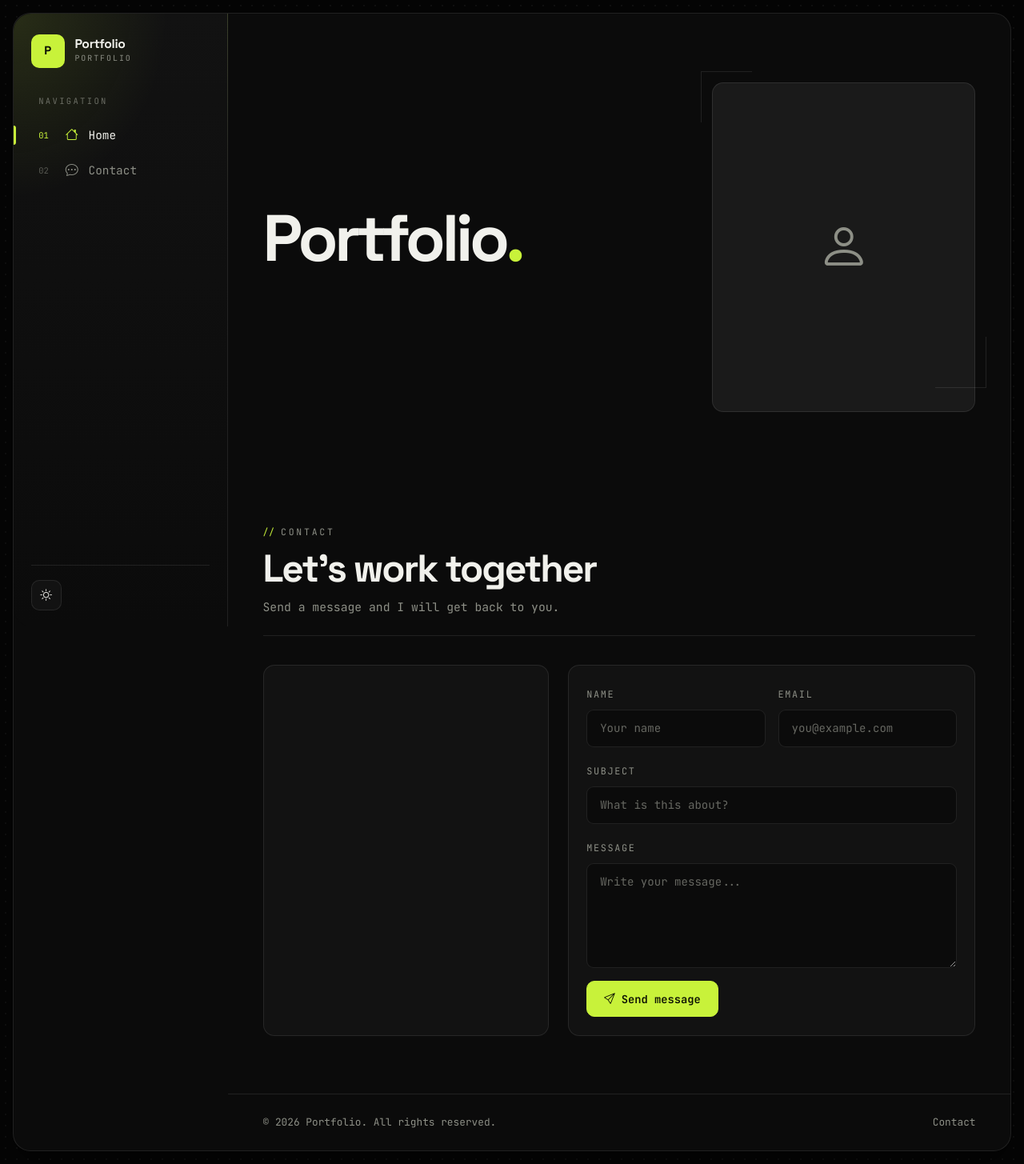
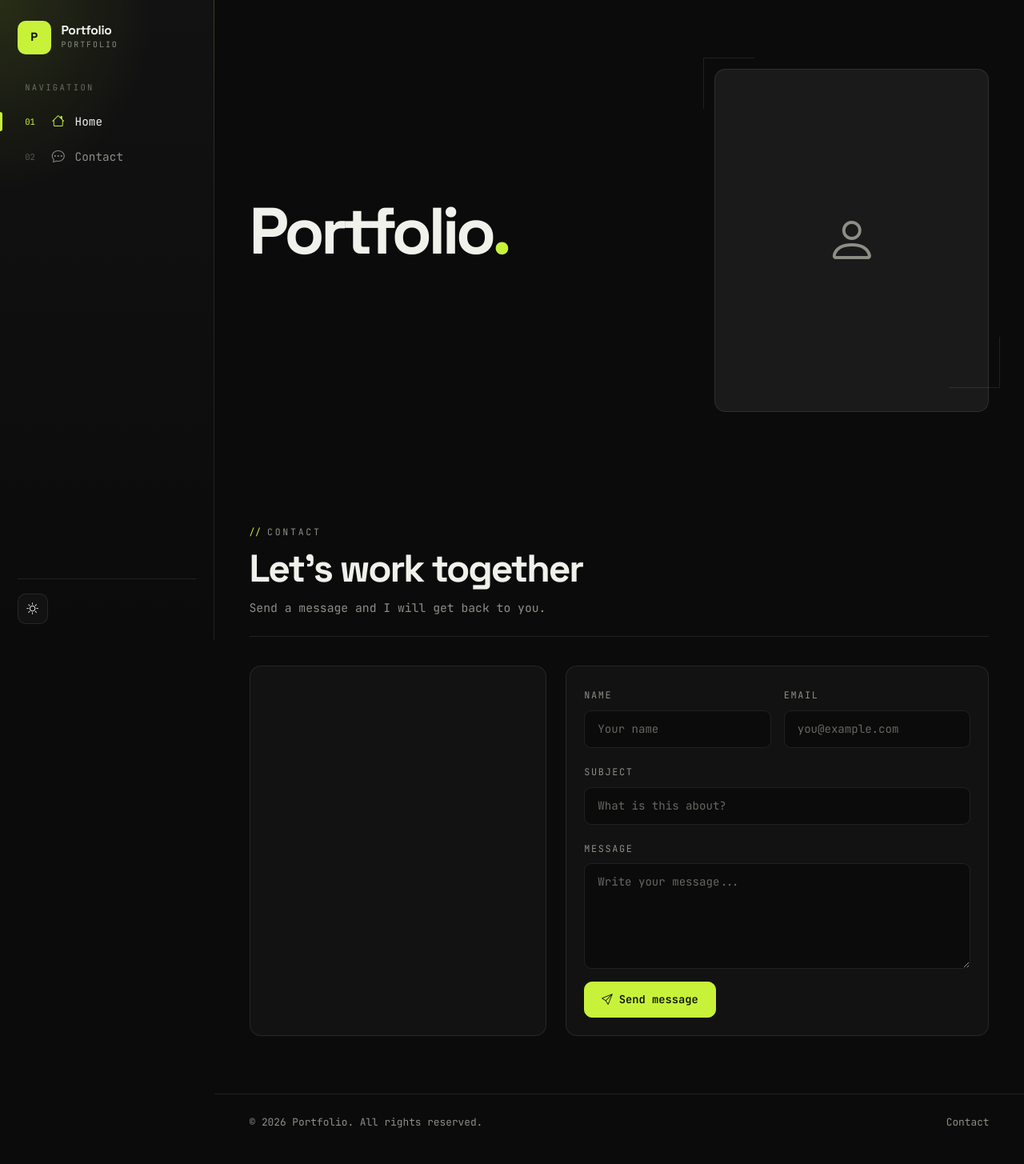
Before and after one commit to ovibinzia1885/Portfolio, a Django app: page / in a window 1280 px wide. Shown: the whole page at 80% size. After the commit the page ends 1410 px from the top, so only its background shows below. Run offline with Django 5.2, Linux system fonts and the light colour scheme; data comes from the database, SQL or seed files in the repository; data that the repository does not hold is empty; parts of the project's set-up code (start-up, migrations or seed data) failed here and were passed over; some libraries are stand-ins or nearby versions.

Commit message:
Full-width desktop layout: remove the framed shell margins, sidebar flush left, content up to 1600px
Co-Authored-By: Claude Opus 5.5 <noreply@anthropic.com>

```diff
--- a/static/css/main.css
+++ b/static/css/main.css
@@ -98,19 +98,22 @@ img { max-width: 100%; height: auto; }
 }
 
 /* 3. Shell & sidebar ------------------------------------------------------- */
+/* Full-width layout: sidebar fixed to the left edge, content uses the rest of the screen */
 .app-shell {
-  width: calc(100% - 32px); max-width: 1480px; margin: 16px auto; background: var(--bg);
-  border: 1px solid var(--border); border-radius: 22px;
+  width: 100%; min-height: 100vh; min-height: 100dvh; margin: 0; background: var(--bg);
   display: grid; grid-template-columns: var(--sidebar-w) minmax(0, 1fr);
-  box-shadow: var(--shadow);
 }
-.main-area { min-width: 0; display: flex; flex-direction: column; min-height: calc(100vh - 34px); }
+.main-area { min-width: 0; display: flex; flex-direction: column; min-height: 100vh; min-height: 100dvh; }
 .main-area main { flex: 1 0 auto; }
-.main-area .container { max-width: none; padding-left: clamp(1.25rem, 3.4vw, 2.75rem); padding-right: clamp(1.25rem, 3.4vw, 2.75rem); }
+/* content stays readable on very wide screens (2K/4K): at most 1600px, centred in the content area */
+.main-area .container {
+  max-width: 1600px; margin-left: auto; margin-right: auto;
+  padding-left: clamp(1.25rem, 3.4vw, 3rem); padding-right: clamp(1.25rem, 3.4vw, 3rem);
+}
 
 .sidebar {
-  position: sticky; top: 16px; align-self: start; height: calc(100vh - 34px);
-  border-right: 1px solid var(--border); border-radius: 22px 0 0 22px;
+  position: sticky; top: 0; align-self: start; height: 100vh; height: 100dvh;
+  border-right: 1px solid var(--border);
   background: radial-gradient(120% 50% at 0% 0%, var(--accent-soft), transparent 60%), linear-gradient(180deg, var(--surface), var(--bg));
   display: flex; flex-direction: column; padding: 1.6rem 1.35rem 1.25rem; overflow-y: auto;
 }
```
